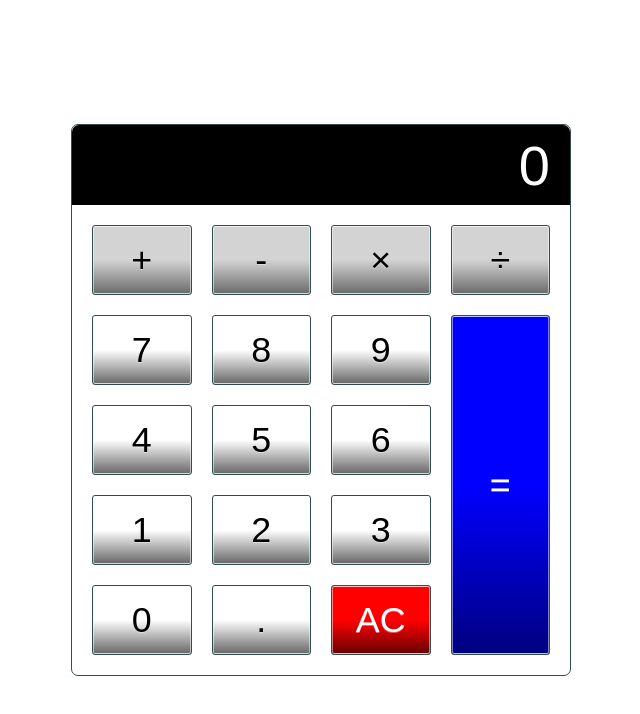
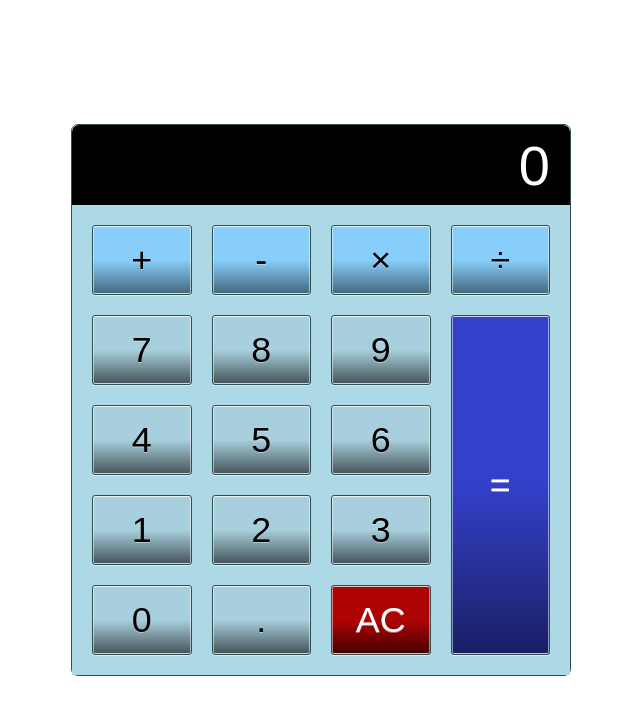
Before and after one commit to Dovy-Codes/Calculator, a plain HTML site: page index.html in a window 1280 px wide. Shown: the whole page, without its empty margins (319-959 px from the left). Drawn offline with Linux system fonts and the light colour scheme.

Commit message:
Add light color changes in CSS

```diff
--- a/CSS/style.css
+++ b/CSS/style.css
@@ -36,7 +36,7 @@ button{
     height: 70px;
     border-radius: 3px;
     border: 1px solid darkslategray;
-    background-color: transparent;
+    background-color: rgb(168, 207, 221);
     font-size: 3.2rem;
     color: black;
     background-image: linear-gradient(to bottom, transparent, transparent 50%,
@@ -47,18 +47,22 @@ button{
 }
 
 button:hover {
-    background-color: #e1e1e1;
+    background-color: rgb(135, 169, 180);
 }
 
 .operator {
     color: black;
     background-image: linear-gradient(to bottom, transparent, transparent 50%,
         rgba(0, 0, 0, .5));
-    background-color: lightgray;
+    background-color: lightskyblue;
+}
+
+.operator:hover {
+    background-color: rgb(113, 172, 209);
 }
 
 .all-clear {
-    background-color: red;
+    background-color: rgb(173, 3, 3);
     border-color: darkslategray;
     color: #fff;
 }
@@ -68,7 +72,7 @@ button:hover {
 }
 
 .equal-sign {
-    background-color: blue;
+    background-color: rgba(1, 1, 190, 0.7);
     border-color: darkslategray;
     color: #fff;
     height: 100%;
@@ -76,10 +80,11 @@ button:hover {
 }
 
 .equal-sign:hover {
-    background-color: darkblue;
+    background-color: rgba(0, 0, 139, 0.7);
 }
 
 .calculator-keys {
+    background-color: lightblue;
     display: grid;
     grid-template-columns: repeat(4, 1fr);
     grid-gap: 20px;
```
